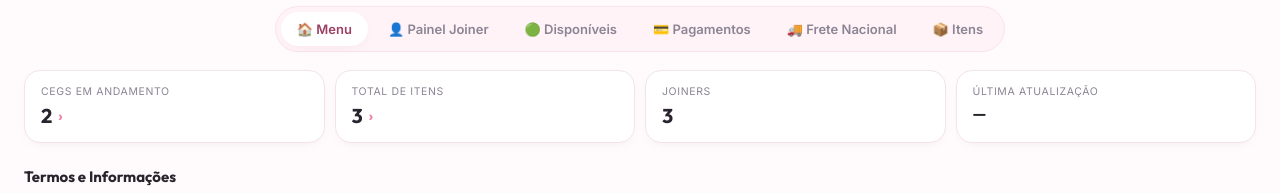
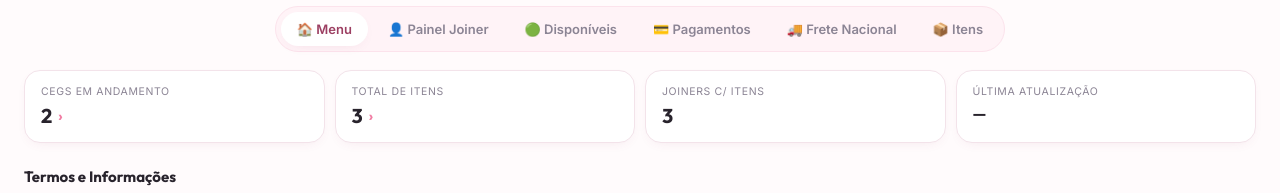
Before and after one commit to namariajs/cardcardcard, a React (Vite) app: page / in a window 1280 px wide. Shown: the part 335-528 px from the top of the page. Built offline with nearby package versions, Linux system fonts and the light colour scheme; no server answers; the database is empty.

Commit message:
Clarify "Joiners" stat label to stop it reading as the Cadastro count
It counts distinct @handles claimed on items (from computeStats), a
different metric from the Cadastro tab's formal registry count — the
two were never the same number, just confusingly similarly labeled.

```diff
--- a/src/components/StatsBar.jsx
+++ b/src/components/StatsBar.jsx
@@ -39,7 +39,10 @@ export default function StatsBar({ onFilterByCeg, onGoToItems }) {
             <div className="stat"><div className="stat-label">Atrasado</div><div className="stat-value" style={{ color: '#8A5A16' }}>{fmt(s.lateValue)}</div></div>
           </>
         )}
-        <div className="stat"><div className="stat-label">Joiners</div><div className="stat-value">{s.joinerCount}</div></div>
+        <div className="stat" title="Quantidade de @ diferentes com itens reivindicados — não é o mesmo total do Cadastro, que só conta joiners formalmente cadastrados.">
+          <div className="stat-label">Joiners c/ Itens</div>
+          <div className="stat-value">{s.joinerCount}</div>
+        </div>
         <div className="stat"><div className="stat-label">Última atualização</div><div className="stat-value" style={{ fontSize: 16 }}>{lastUpdated ? formatLastUpdated(lastUpdated) : '—'}</div></div>
       </div>
       {showCegModal && (
```
